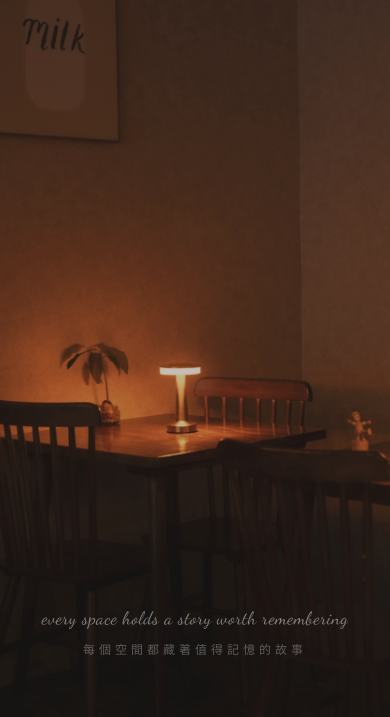
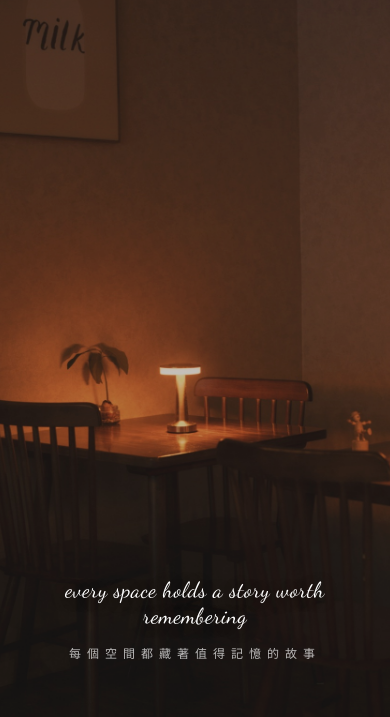
Before and after one commit to 866rkh5mp8-art/866rkh5mp8-art.github.io, a plain HTML site: page index.html in a window 390 px wide. Shown: the part 127-844 px from the top of the page. Drawn offline with nearby package versions, Linux system fonts and the light colour scheme.

Commit message:
Mobile hero: bolder caption text

```diff
--- a/index.html
+++ b/index.html
@@ -281,8 +281,17 @@
         margin-top: 0;
         padding: 0 24px;
       }
-      .hero-caption { font-size: 18px; bottom: 88px; }
-      .hero-caption-zh { bottom: 60px; }
+      .hero-caption {
+        font-size: 22px;
+        bottom: 88px;
+        color: #fff;
+        text-shadow: 0 2px 16px rgba(0,0,0,0.4);
+      }
+      .hero-caption-zh {
+        bottom: 56px;
+        color: rgba(255,255,255,0.7);
+        letter-spacing: 6px;
+      }
     }
   </style>
 </head>
```
